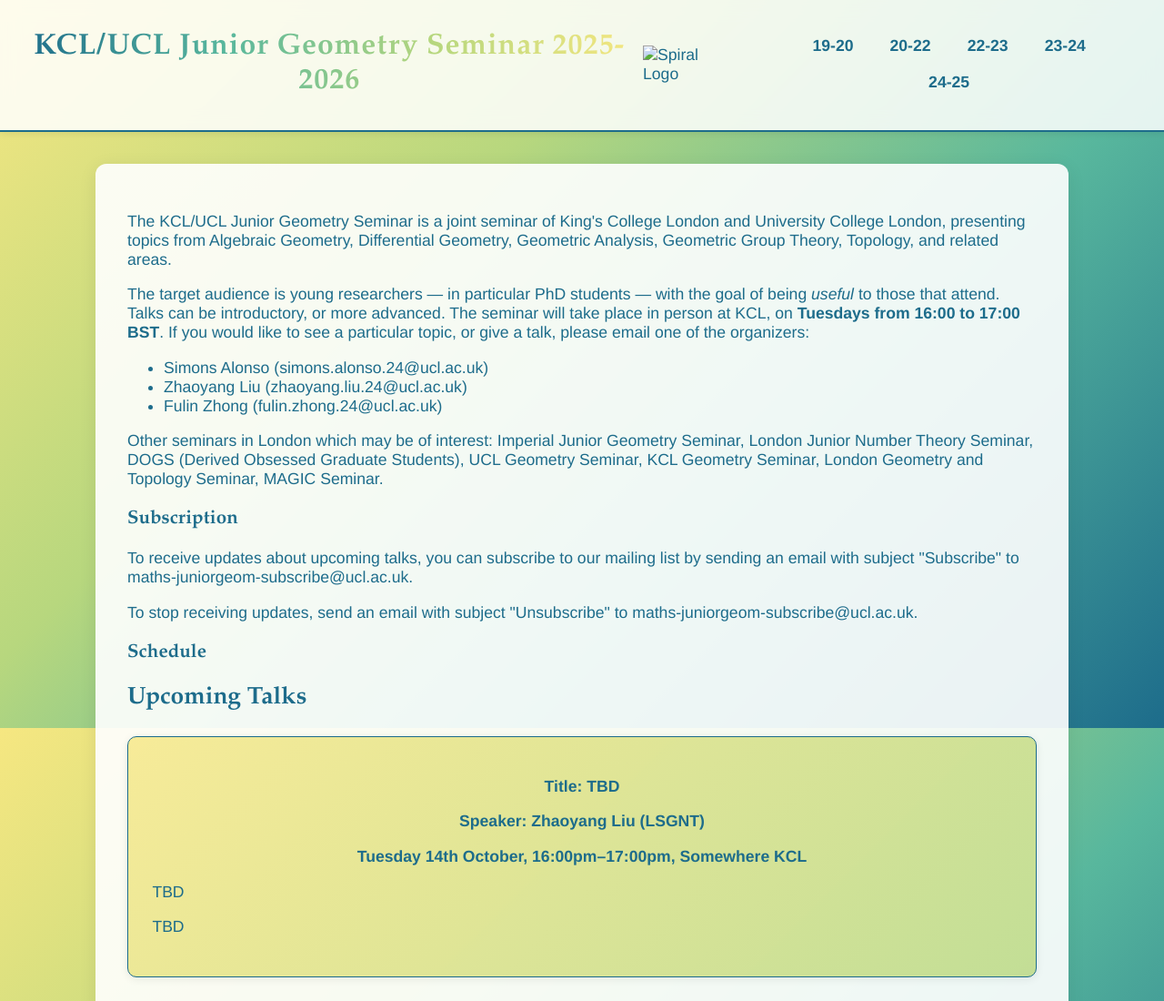
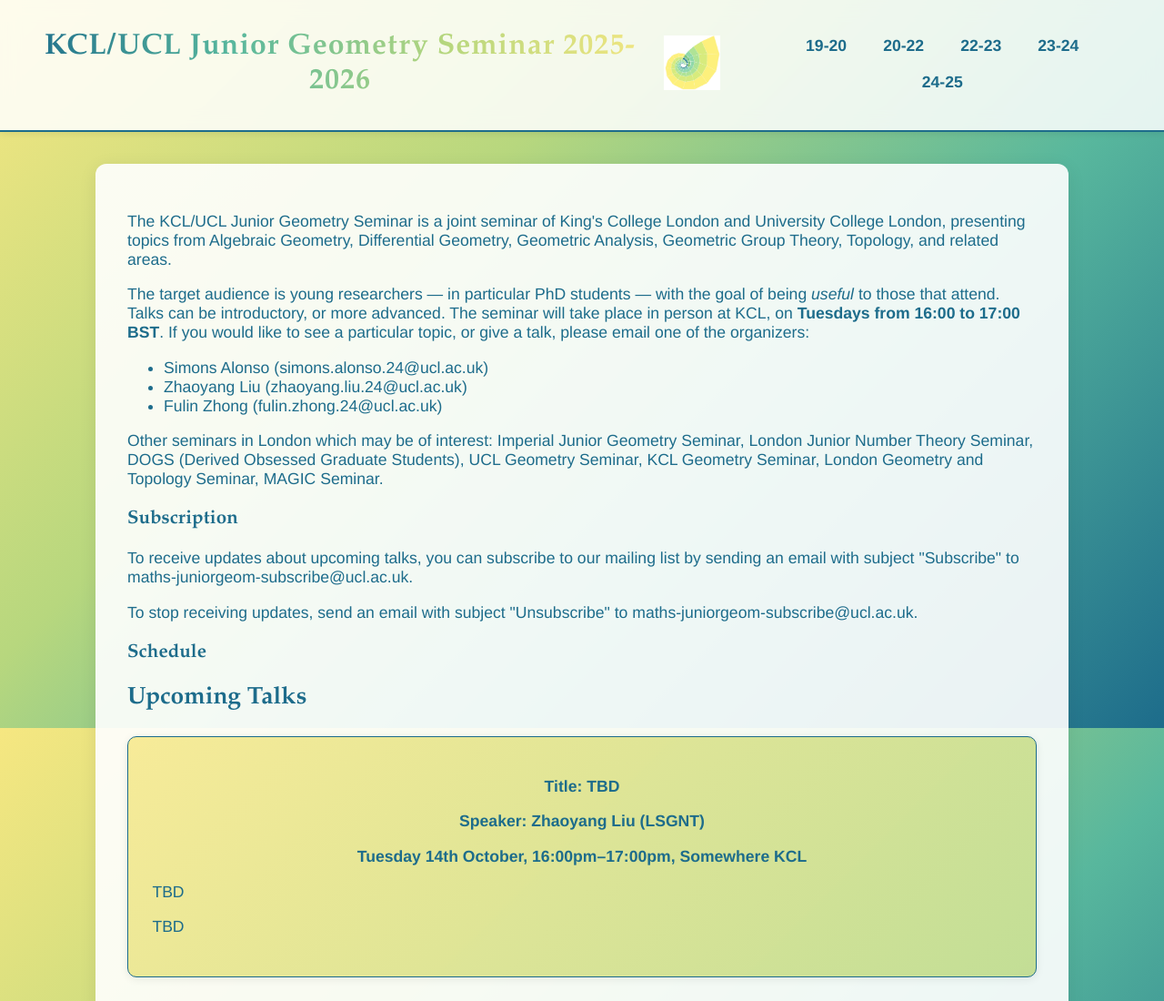
Before and after one commit to FulinZh/ucl-junior-geometry-2025-2026.github.io, a plain HTML site: page index.html in a window 1280 px wide. Shown: the top 1100 px of the page at 91% size. Drawn offline with Linux system fonts and the light colour scheme.

Commit message:
Update index.html

```diff
--- a/index.html
+++ b/index.html
@@ -12,7 +12,7 @@
             <h1>KCL/UCL Junior Geometry Seminar 2025-2026</h1>
         </div>
         <div class="header-bar-logo">
-        <img src="assets/exp_sphere1.png" alt="Spiral Logo">
+        <img src="assets/exp_sphere1.jpg" alt="Spiral Logo">
         </div>
         <nav class="header-bar-right">
             <ul>
```
